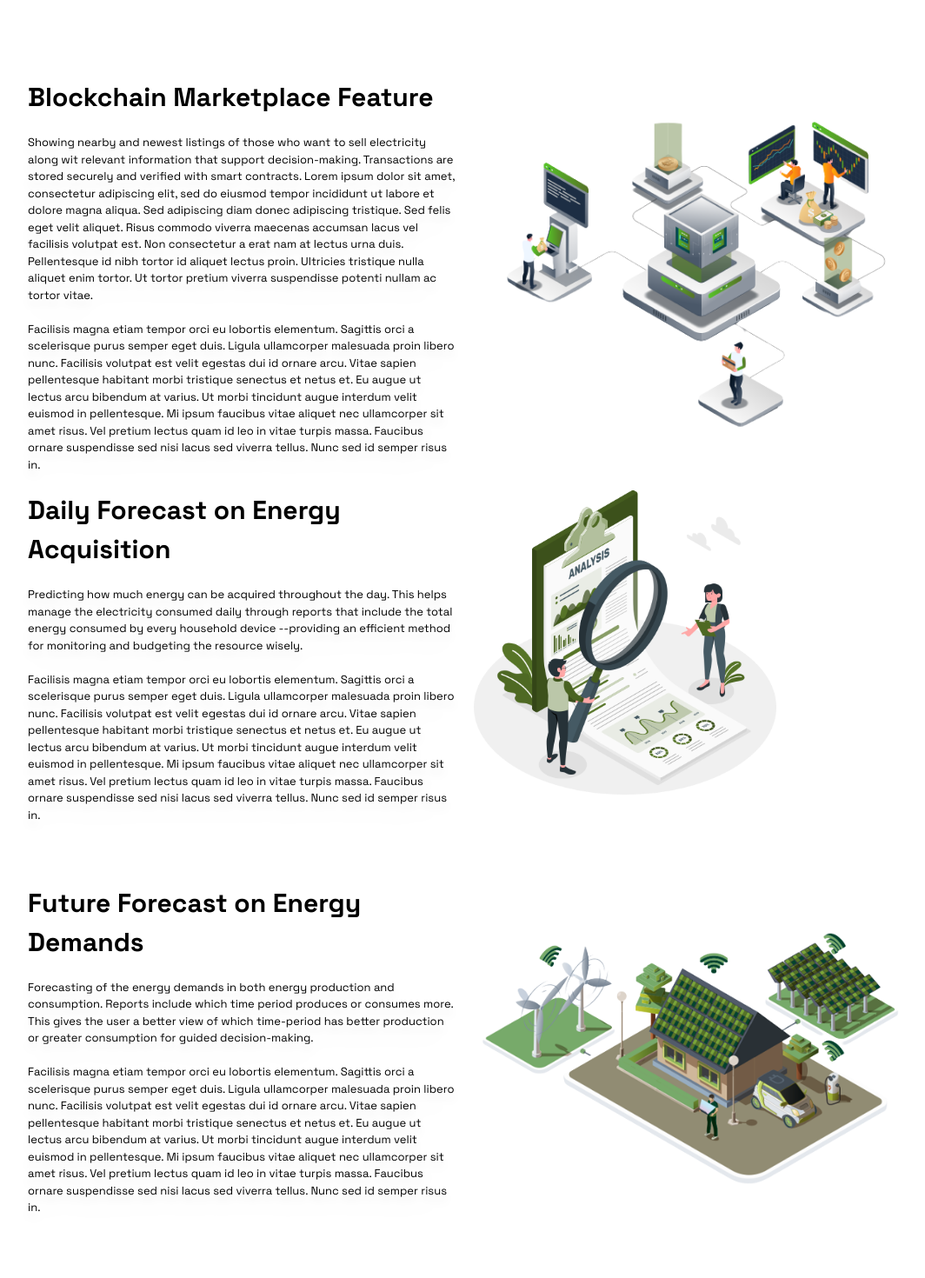
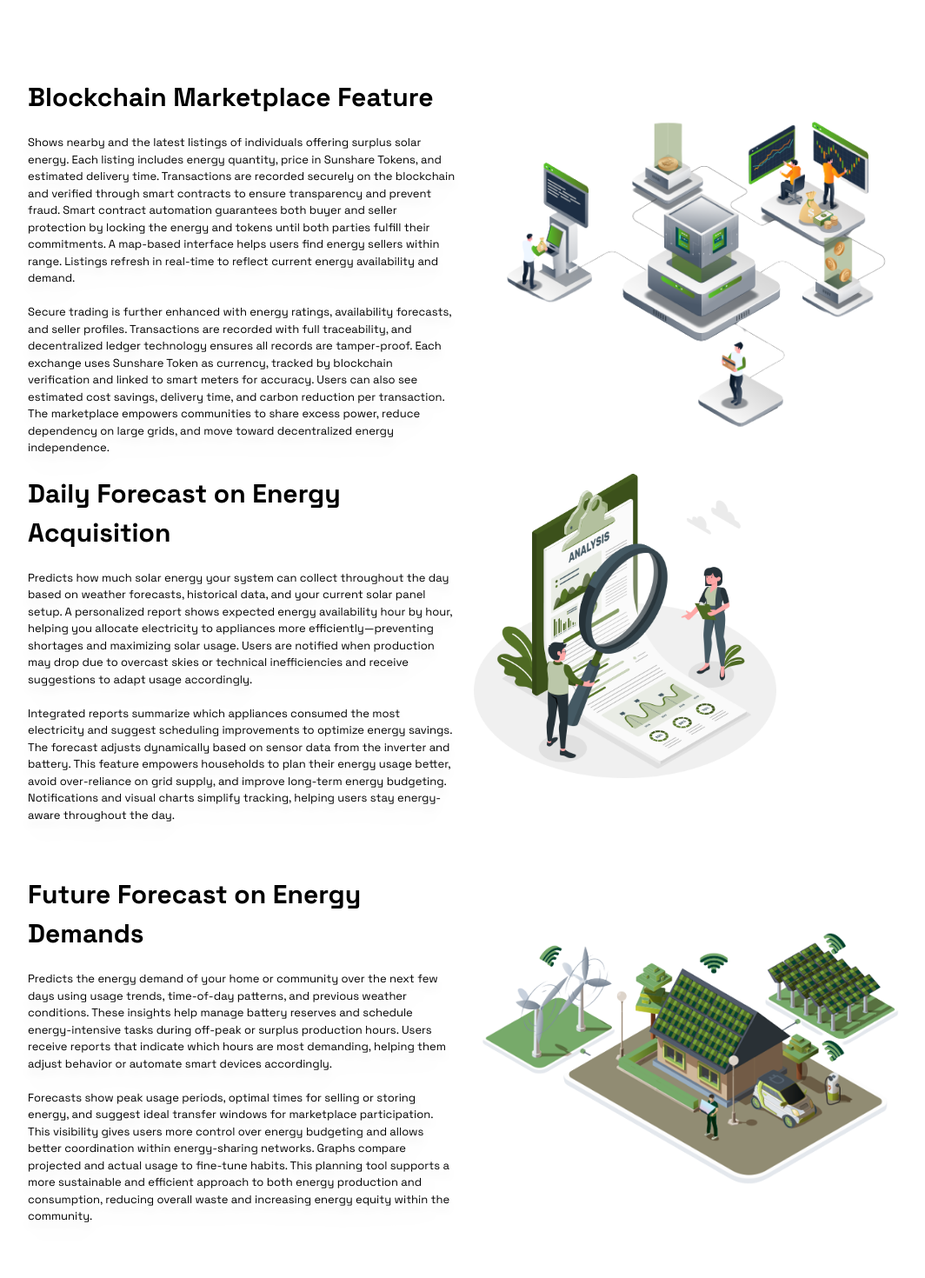
Before and after one commit to Sunshare2-0/landing-page, a React (Create React App) app: page /about in a window 1280 px wide. Shown: the part 400-1870 px from the top of the page at 87% size, without its empty margins (96-1160 px from the left). Built offline with nearby package versions, Linux system fonts and the light colour scheme.

Commit message:
Updated all placeholder texts into more meaningful info Swapped incorrect images in Sunshare Team

```diff
--- a/src/components/aboutus/CoreSection.jsx
+++ b/src/components/aboutus/CoreSection.jsx
@@ -26,14 +26,14 @@ const team = [
     role: "Project Development Officer",
     phone: "+639245470231",
     email: "sfarellano@uc-bcf.edu.ph",
-    img: proj_devt_offr,
+    img: proj_devt,
   },
   {
     name: "Rodney A. Doyaoen",
     role: "Project Development Officer",
     phone: "+639433490231",
     email: "radoyaoen@uc-bcf.edu.ph",
-    img: proj_devt,
+    img: proj_devt_offr,
   },
   {
     name: "Michael James Deus",
--- a/src/components/aboutus/features/Acquisition.js
+++ b/src/components/aboutus/features/Acquisition.js
@@ -8,22 +8,17 @@ const Acquisition = () => {
           Daily Forecast on Energy Acquisition
         </h1>
         <p className="pr-5 pb-5 pt-5  flex flex-col justify-items-center w-full h-auto font-Poppins font-normal text-[15px] sm:text-left sm:text-[13px] drop-shadow-xl ">
-          Predicting how much energy can be acquired throughout the day. This
-          helps manage the electricity consumed daily through reports that
-          include the total energy consumed by every household device
-          --providing an efficient method for monitoring and budgeting the
-          resource wisely.
+          Predicts how much solar energy your system can collect throughout the day based on weather forecasts,
+          historical data, and your current solar panel setup. A personalized report shows expected energy availability hour by hour,
+          helping you allocate electricity to appliances more efficiently—preventing shortages and maximizing solar usage.
+          Users are notified when production may drop due to overcast skies or technical inefficiencies and
+          receive suggestions to adapt usage accordingly.
           <br></br>
           <br></br>
-          Facilisis magna etiam tempor orci eu lobortis elementum. Sagittis orci
-          a scelerisque purus semper eget duis. Ligula ullamcorper malesuada
-          proin libero nunc. Facilisis volutpat est velit egestas dui id ornare
-          arcu. Vitae sapien pellentesque habitant morbi tristique senectus et
-          netus et. Eu augue ut lectus arcu bibendum at varius. Ut morbi
-          tincidunt augue interdum velit euismod in pellentesque. Mi ipsum
-          faucibus vitae aliquet nec ullamcorper sit amet risus. Vel pretium
-          lectus quam id leo in vitae turpis massa. Faucibus ornare suspendisse
-          sed nisi lacus sed viverra tellus. Nunc sed id semper risus in.
+          Integrated reports summarize which appliances consumed the most electricity and suggest scheduling improvements
+          to optimize energy savings. The forecast adjusts dynamically based on sensor data from the inverter and battery.
+          This feature empowers households to plan their energy usage better, avoid over-reliance on grid supply, and improve
+          long-term energy budgeting. Notifications and visual charts simplify tracking, helping users stay energy-aware throughout the day.
         </p>
       </div>
 
--- a/src/components/aboutus/features/Demand.js
+++ b/src/components/aboutus/features/Demand.js
@@ -7,21 +7,17 @@ const Demand = () => {
           Future Forecast on Energy Demands
         </h1>
         <p className="pr-5 pb-5 pt-5  flex flex-col justify-items-center w-full h-auto font-Poppins font-normal text-[15px] sm:text-left sm:text-[13px] drop-shadow-xl ">
-          Forecasting of the energy demands in both energy production and
-          consumption. Reports include which time period produces or consumes
-          more. This gives the user a better view of which time-period has
-          better production or greater consumption for guided decision-making.
+          Predicts the energy demand of your home or community over the next few days using usage trends,
+          time-of-day patterns, and previous weather conditions. These insights help manage battery reserves
+          and schedule energy-intensive tasks during off-peak or surplus production hours. Users receive reports
+          that indicate which hours are most demanding, helping them adjust behavior or automate smart devices accordingly.
           <br></br>
           <br></br>
-          Facilisis magna etiam tempor orci eu lobortis elementum. Sagittis orci
-          a scelerisque purus semper eget duis. Ligula ullamcorper malesuada
-          proin libero nunc. Facilisis volutpat est velit egestas dui id ornare
-          arcu. Vitae sapien pellentesque habitant morbi tristique senectus et
-          netus et. Eu augue ut lectus arcu bibendum at varius. Ut morbi
-          tincidunt augue interdum velit euismod in pellentesque. Mi ipsum
-          faucibus vitae aliquet nec ullamcorper sit amet risus. Vel pretium
-          lectus quam id leo in vitae turpis massa. Faucibus ornare suspendisse
-          sed nisi lacus sed viverra tellus. Nunc sed id semper risus in.
+          Forecasts show peak usage periods, optimal times for selling or storing energy, and suggest ideal transfer windows
+          for marketplace participation. This visibility gives users more control over energy budgeting and allows better
+          coordination within energy-sharing networks. Graphs compare projected and actual usage to fine-tune habits.
+          This planning tool supports a more sustainable and efficient approach to both energy production and consumption,
+          reducing overall waste and increasing energy equity within the community.
         </p>
         {/*--End Demand--*/}
       </div>
--- a/src/components/aboutus/features/MarketPlace.js
+++ b/src/components/aboutus/features/MarketPlace.js
@@ -8,28 +8,19 @@ const MarketPlace = () => {
           Blockchain Marketplace Feature
         </h1>
         <p className="pr-5 pb-5 pt-5  flex flex-col justify-items-center w-full xl:h-[60] font-Poppins font-normal text-[15px] sm:text-left sm:text-[13px] drop-shadow-xl ">
-          Showing nearby and newest listings of those who want to sell
-          electricity along wit relevant information that support
-          decision-making. Transactions are stored securely and verified with
-          smart contracts. Lorem ipsum dolor sit amet, consectetur adipiscing
-          elit, sed do eiusmod tempor incididunt ut labore et dolore magna
-          aliqua. Sed adipiscing diam donec adipiscing tristique. Sed felis eget
-          velit aliquet. Risus commodo viverra maecenas accumsan lacus vel
-          facilisis volutpat est. Non consectetur a erat nam at lectus urna
-          duis. Pellentesque id nibh tortor id aliquet lectus proin. Ultricies
-          tristique nulla aliquet enim tortor. Ut tortor pretium viverra
-          suspendisse potenti nullam ac tortor vitae.
+          Shows nearby and the latest listings of individuals offering surplus solar energy.
+          Each listing includes energy quantity, price in Sunshare Tokens, and estimated delivery time.
+          Transactions are recorded securely on the blockchain and verified through smart contracts to ensure transparency and prevent fraud.
+          Smart contract automation guarantees both buyer and seller protection by locking the energy and tokens until both
+           parties fulfill their commitments. A map-based interface helps users find energy sellers within range.
+           Listings refresh in real-time to reflect current energy availability and demand.
           <br></br>
           <br></br>
-          Facilisis magna etiam tempor orci eu lobortis elementum. Sagittis orci
-          a scelerisque purus semper eget duis. Ligula ullamcorper malesuada
-          proin libero nunc. Facilisis volutpat est velit egestas dui id ornare
-          arcu. Vitae sapien pellentesque habitant morbi tristique senectus et
-          netus et. Eu augue ut lectus arcu bibendum at varius. Ut morbi
-          tincidunt augue interdum velit euismod in pellentesque. Mi ipsum
-          faucibus vitae aliquet nec ullamcorper sit amet risus. Vel pretium
-          lectus quam id leo in vitae turpis massa. Faucibus ornare suspendisse
-          sed nisi lacus sed viverra tellus. Nunc sed id semper risus in.
+          Secure trading is further enhanced with energy ratings, availability forecasts, and seller profiles.
+          Transactions are recorded with full traceability, and decentralized ledger technology ensures all records are tamper-proof.
+          Each exchange uses Sunshare Token as currency, tracked by blockchain verification and linked to smart meters for accuracy.
+          Users can also see estimated cost savings, delivery time, and carbon reduction per transaction.
+          The marketplace empowers communities to share excess power, reduce dependency on large grids, and move toward decentralized energy independence.
         </p>
       </div>
 
```
